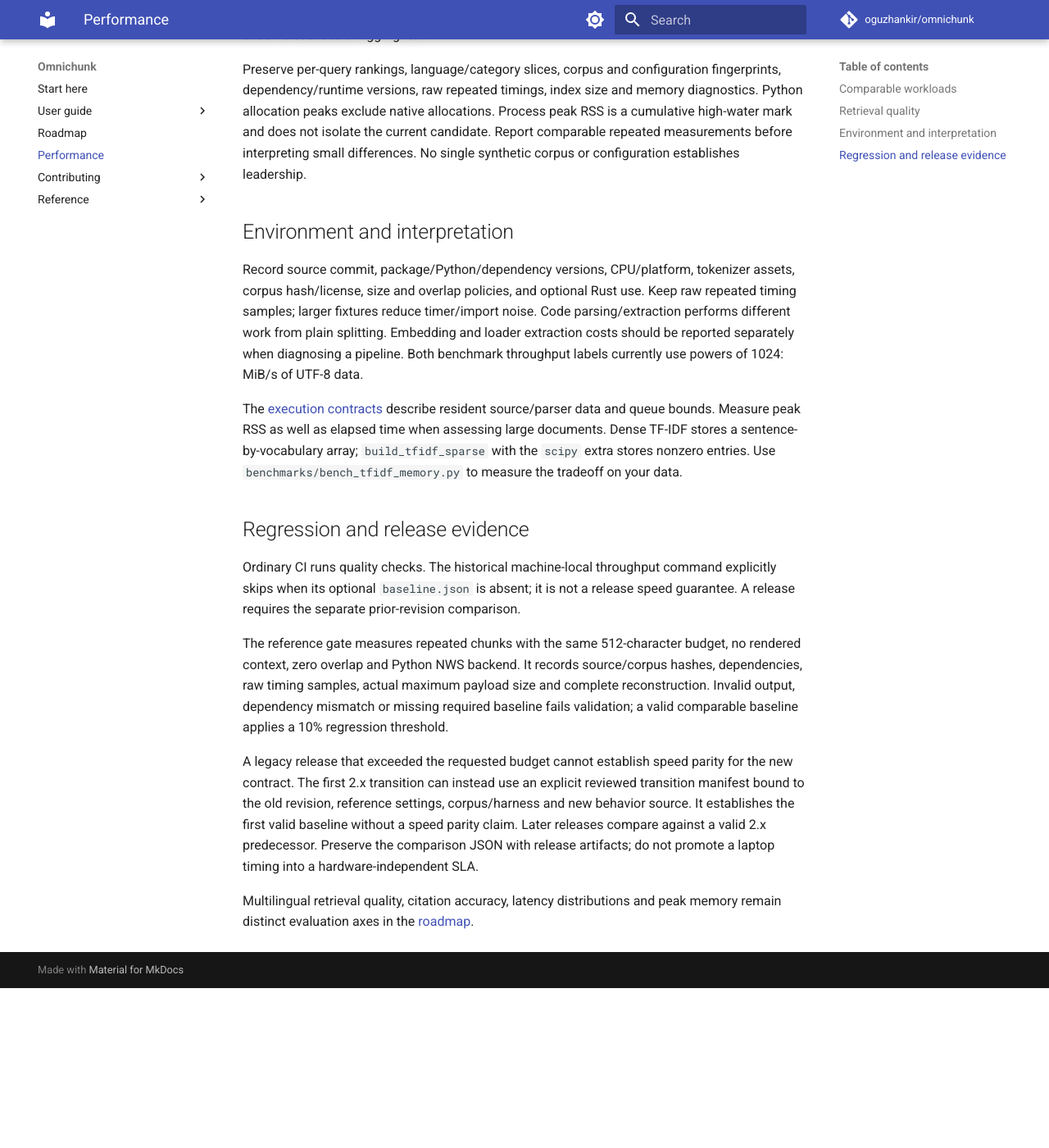
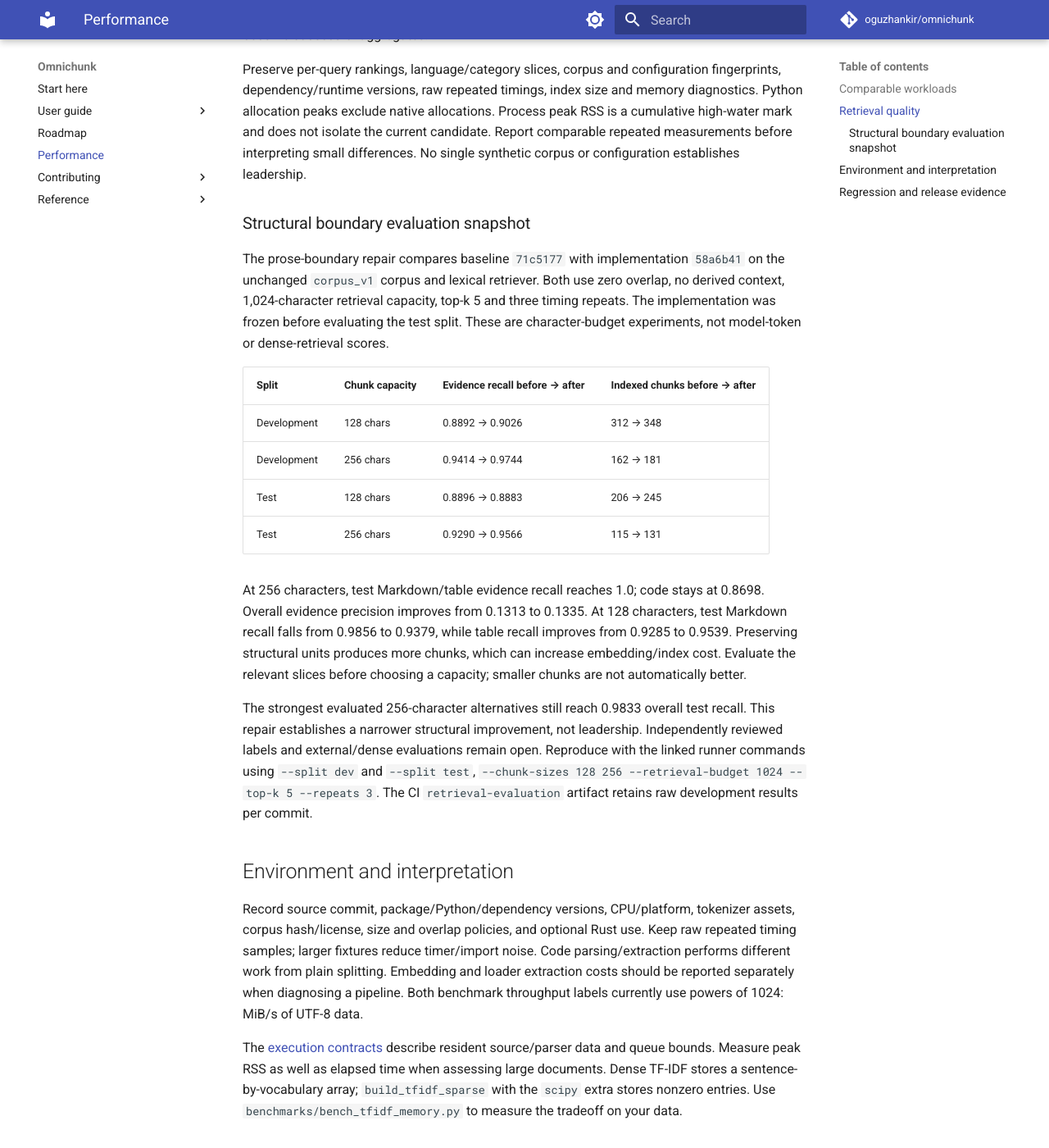
Before and after one commit to oguzhankir/omnichunk, an MkDocs documentation site: the page built from docs/performance/sla.md, in a window 1280 px wide and 1400 px high, scrolled down 2598 px. Shown: the whole window at 82% size. Built offline with MkDocs 1.6.1 and Material for MkDocs 9.7.7, drawn with Linux system fonts in a browser that asks for light colours; comment, search, counter and statistics services are not loaded; before the commit the page ends 3803 px from its top, so only the background shows below that.

Commit message:
docs: record boundary evaluation gains and remaining regressions

```diff
--- a/docs/performance/sla.md
+++ b/docs/performance/sla.md
@@ -103,6 +103,35 @@ peak RSS is a cumulative high-water mark and does not isolate the current
 candidate. Report comparable repeated measurements before interpreting small
 differences. No single synthetic corpus or configuration establishes leadership.
 
+### Structural boundary evaluation snapshot
+
+The prose-boundary repair compares baseline `71c5177` with implementation
+`58a6b41` on the unchanged `corpus_v1` corpus and lexical retriever. Both use zero
+overlap, no derived context, 1,024-character retrieval capacity, top-k 5 and three
+timing repeats. The implementation was frozen before evaluating the test split.
+These are character-budget experiments, not model-token or dense-retrieval scores.
+
+| Split | Chunk capacity | Evidence recall before → after | Indexed chunks before → after |
+| --- | --- | --- | --- |
+| Development | 128 chars | 0.8892 → 0.9026 | 312 → 348 |
+| Development | 256 chars | 0.9414 → 0.9744 | 162 → 181 |
+| Test | 128 chars | 0.8896 → 0.8883 | 206 → 245 |
+| Test | 256 chars | 0.9290 → 0.9566 | 115 → 131 |
+
+At 256 characters, test Markdown/table evidence recall reaches 1.0; code stays at
+0.8698. Overall evidence precision improves from 0.1313 to 0.1335. At 128
+characters, test Markdown recall falls from 0.9856 to 0.9379, while table recall
+improves from 0.9285 to 0.9539. Preserving structural units produces more chunks,
+which can increase embedding/index cost. Evaluate the relevant slices before
+choosing a capacity; smaller chunks are not automatically better.
+
+The strongest evaluated 256-character alternatives still reach 0.9833 overall
+test recall. This repair establishes a narrower structural improvement, not
+leadership. Independently reviewed labels and external/dense evaluations remain
+open. Reproduce with the linked runner commands using `--split dev` and
+`--split test`, `--chunk-sizes 128 256 --retrieval-budget 1024 --top-k 5 --repeats 3`.
+The CI `retrieval-evaluation` artifact retains raw development results per commit.
+
 ## Environment and interpretation
 
 Record source commit, package/Python/dependency versions, CPU/platform, tokenizer
```
